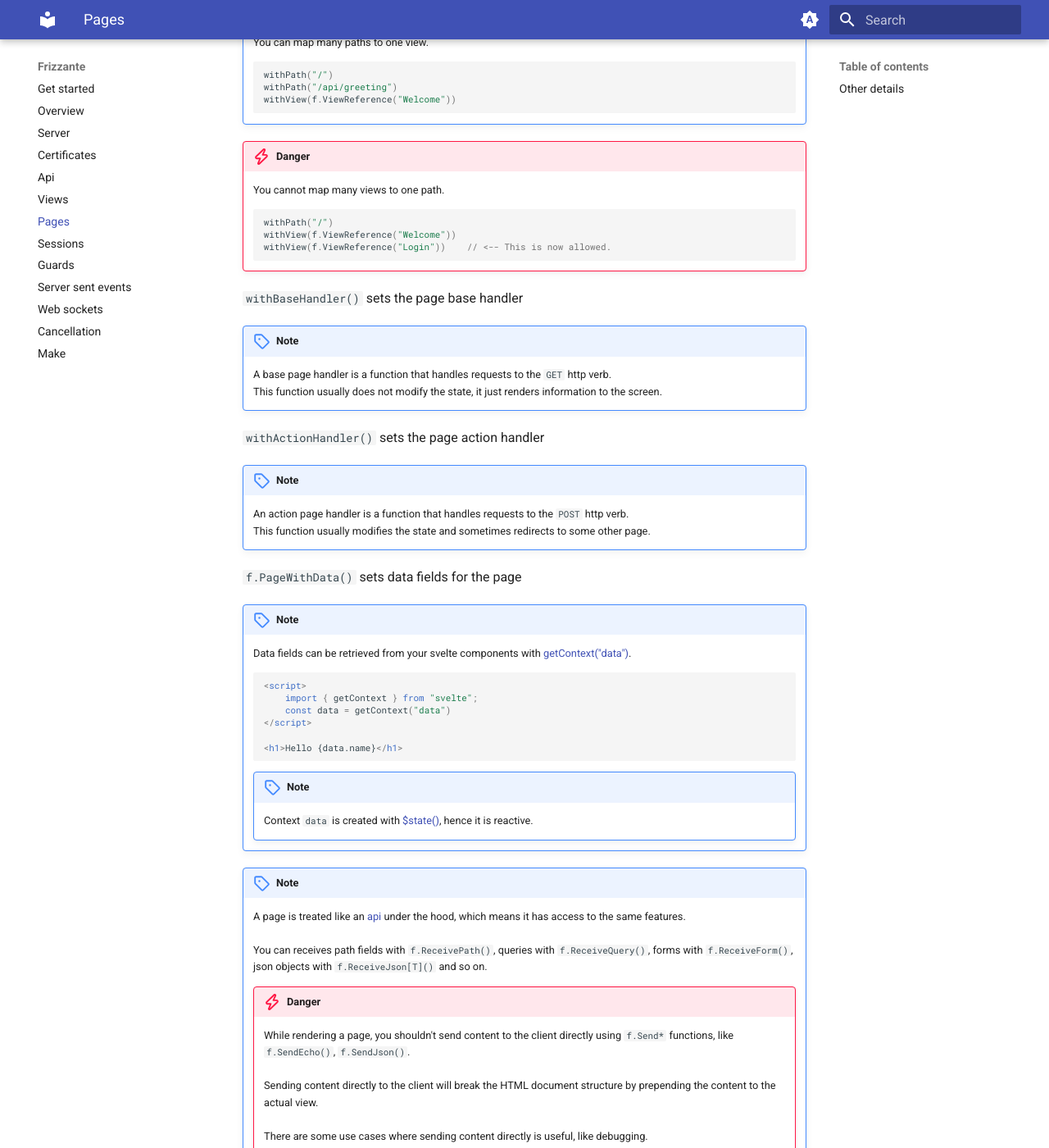
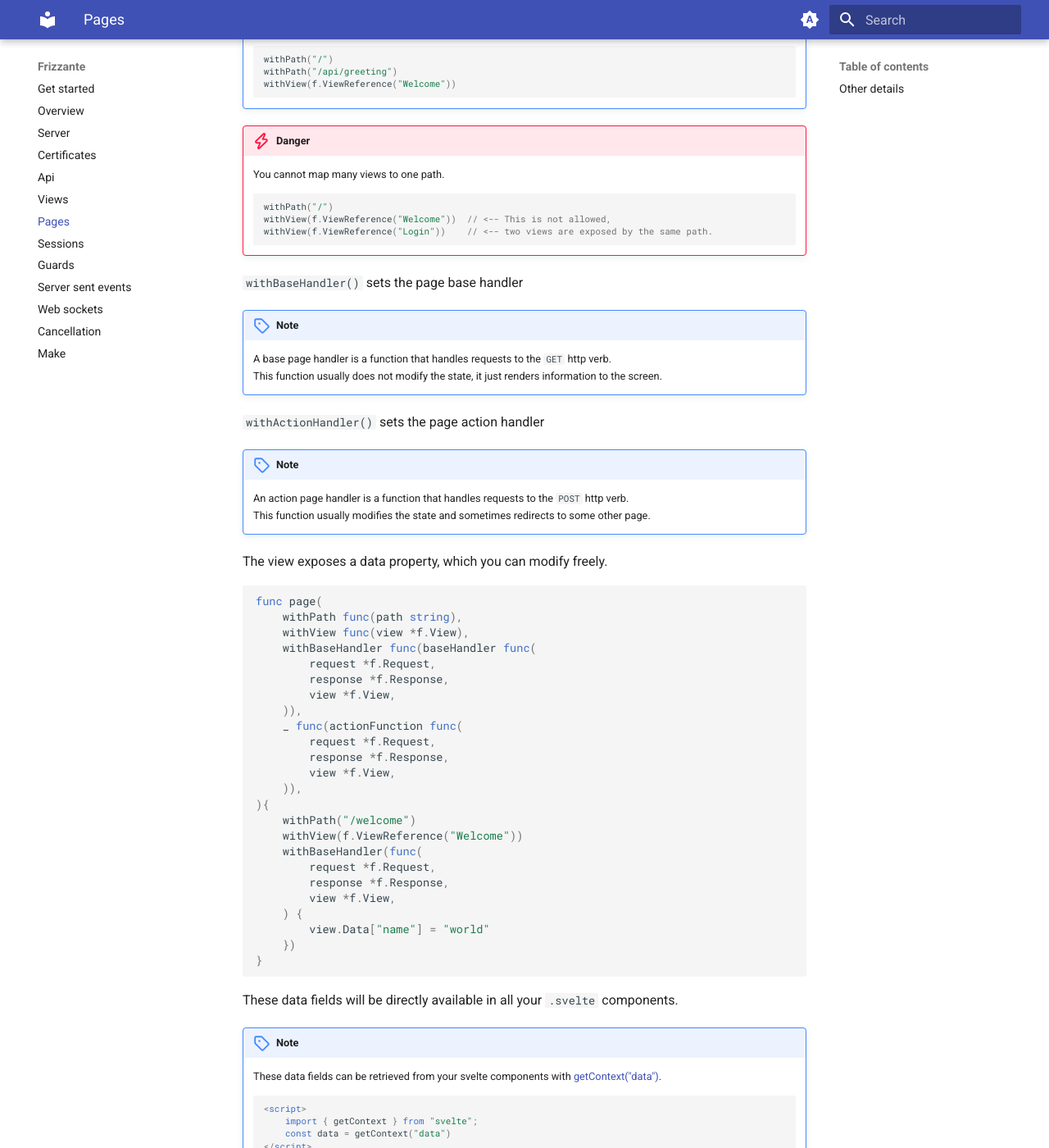
Before and after one commit to razshare/frizzante-docs, an MkDocs documentation site: the page built from docs/pages.md, in a window 1280 px wide and 1400 px high, scrolled down 2063 px. Shown: the whole window at 82% size. Built offline with MkDocs 1.6.1 and Material for MkDocs 9.7.7, drawn with Linux system fonts in a browser that asks for light colours; some of the changed text lies outside the part shown.

Commit message:
chore(docs): updating pages.

````diff
--- a/docs/pages.md
+++ b/docs/pages.md
@@ -47,8 +47,8 @@ func page(
 	)),
 ){
 	withPath("/welcome")
-	withView(f.ViewReference("Welcome"))  	// This references the
-										    // file "lib/components/views/Welcome.svelte"
+	withView(f.ViewReference("Welcome"))	// This references the file
+											// "lib/components/views/Welcome.svelte"
 
 	withBaseHandler(func(
 		request *f.Request,
@@ -101,8 +100,8 @@ and `withView()` sets the view of your page.
     You cannot map many views to one path.
     ```go
     withPath("/")
-	withView(f.ViewReference("Welcome"))
-	withView(f.ViewReference("Login"))    // <-- This is now allowed.
+	withView(f.ViewReference("Welcome"))  // <-- This is not allowed,
+	withView(f.ViewReference("Login"))    // <-- two views are exposed by the same path.
     ```
 
 `withBaseHandler()` sets the page base handler
@@ -121,10 +120,40 @@ and `withView()` sets the view of your page.
 	This function usually modifies the state and
 	sometimes redirects to some other page.
 
-`f.PageWithData()` sets data fields for the page
+The view exposes a data property, which you can modify freely.
+
+```go
+
+func page(
+	withPath func(path string),
+	withView func(view *f.View),
+	withBaseHandler func(baseHandler func(
+		request *f.Request,
+		response *f.Response,
+		view *f.View,
+	)),
+	_ func(actionFunction func(
+		request *f.Request,
+		response *f.Response,
+		view *f.View,
+	)),
+){
+	withPath("/welcome")
+	withView(f.ViewReference("Welcome"))
+	withBaseHandler(func(
+		request *f.Request,
+		response *f.Response,
+		view *f.View,
+	) {
+		view.Data["name"] = "world"
+	})
+}
+```
+
+These data fields will be directly available in all your `.svelte` components.
 
 !!! note
-	Data fields can be retrieved from your svelte components with [getContext("data")](https://svelte.dev/docs/svelte/svelte#getContext).
+	These data fields can be retrieved from your svelte components with [getContext("data")](https://svelte.dev/docs/svelte/svelte#getContext).
 
 	```html
 	<script>
````
Also changed, not shown: other parts of docs/pages.md (+0 -1 lines).
